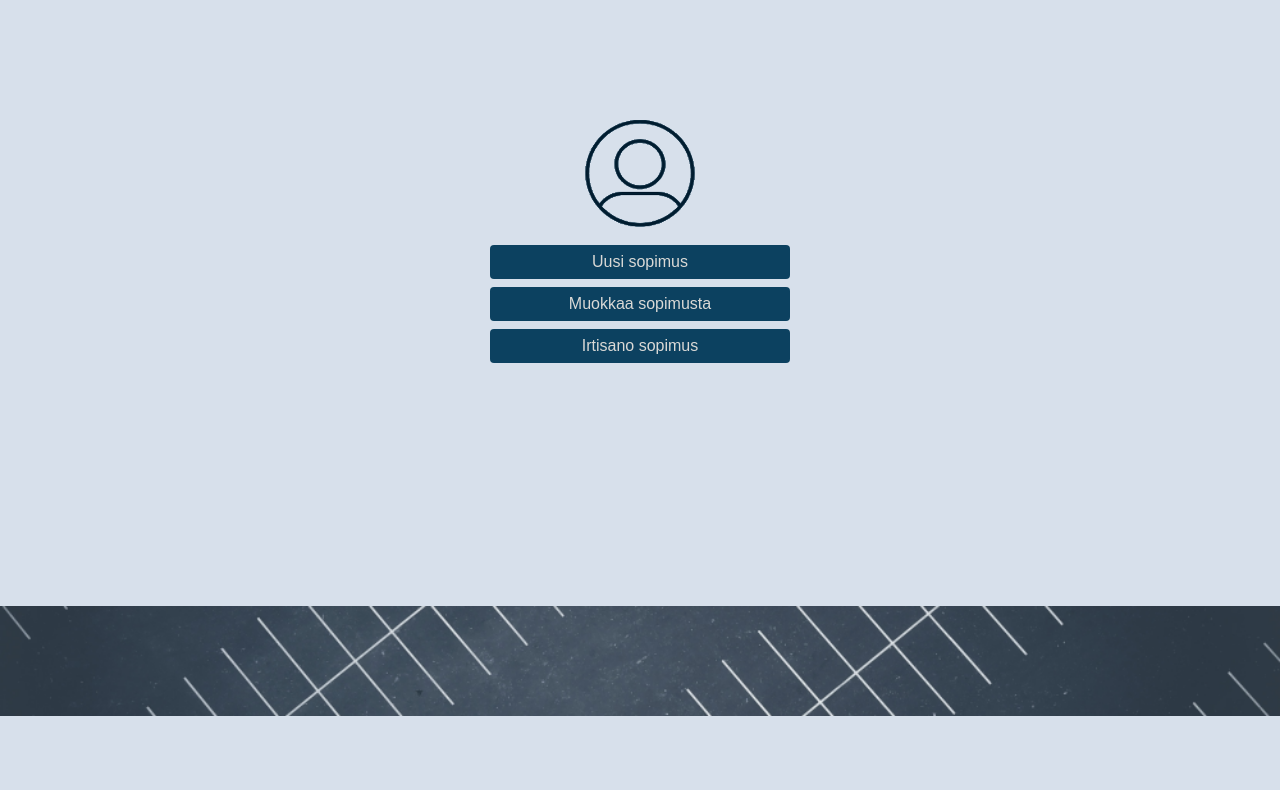
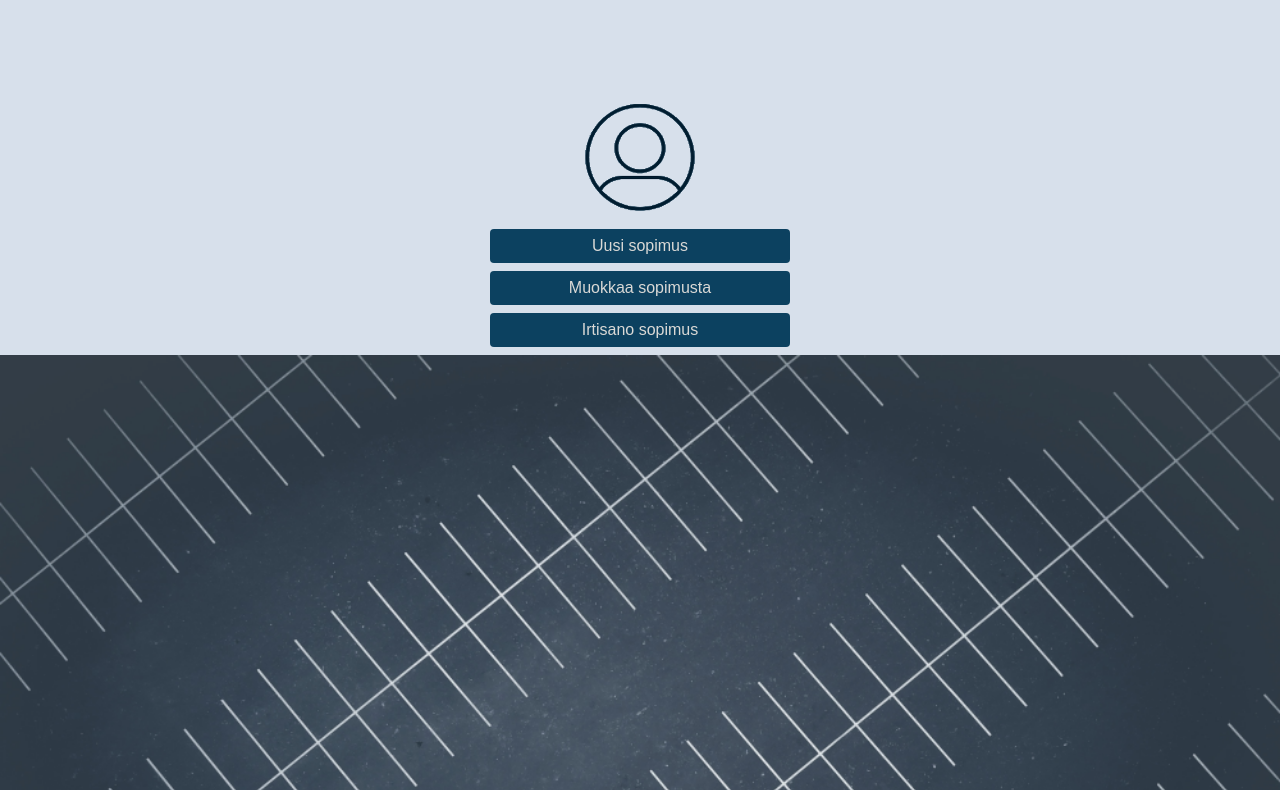
Before and after one commit to bia062/bia062.github.io, a plain HTML site: page dashboard.html in a window 1280 px wide. Shown: the part 84-874 px from the top of the page. Before the commit the page ends 800 px from the top, so only its background shows below. Drawn offline with Linux system fonts and the light colour scheme.

Commit message:
Add files via upload

```diff
--- a/styles.css
+++ b/styles.css
@@ -53,18 +53,27 @@ header .language-selector a {
 }
 
 /* Alabanneri */
+html, body {
+    height: 100%;
+    display: flex;
+    flex-direction: column;
+}
+
+main {
+    flex: 1;
+}
+
 footer {
-    position: absolute;
-    bottom: 0;
-    left: 0;
+    position: relative;
     width: 100%;
+    margin-top: auto;
 }
 
 footer .banner {
     width: 100%;
-    height: 110px;
+    height: auto;
+    display: block;
     object-fit: cover;
-    display: block;
 }
 
 /* Etusivus */
```
